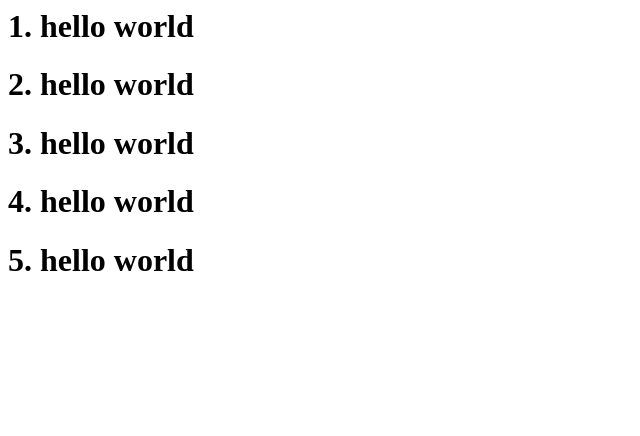
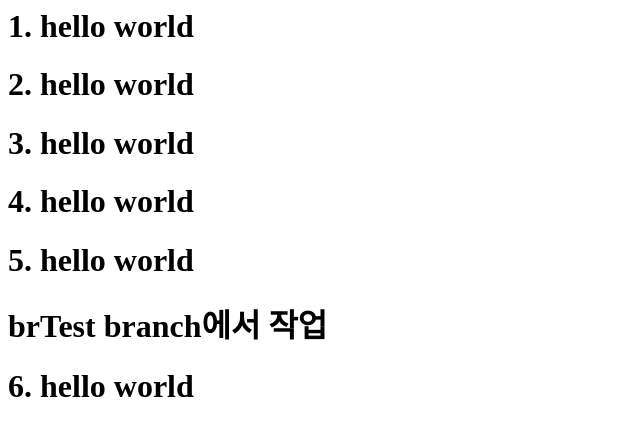
Before and after one commit to seoyeeon/OSS_3, a plain HTML site: page index.html in a window 1280 px wide. Shown: the whole page, without its empty margins (0-640 px from the left). Drawn offline with Linux system fonts and the light colour scheme.

Commit message:
brTest first commit

```diff
--- a/index.html
+++ b/index.html
@@ -9,5 +9,7 @@
         <h1>3. hello world</h1>
         <h1>4. hello world</h1>
         <h1>5. hello world</h1>
+        <h1>brTest branch에서 작업</h1>
+        <h1>6. hello world</h1>
     </body>
 </html>
```
